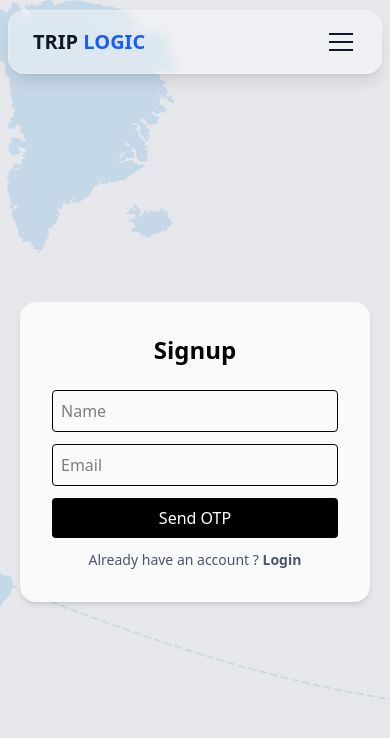
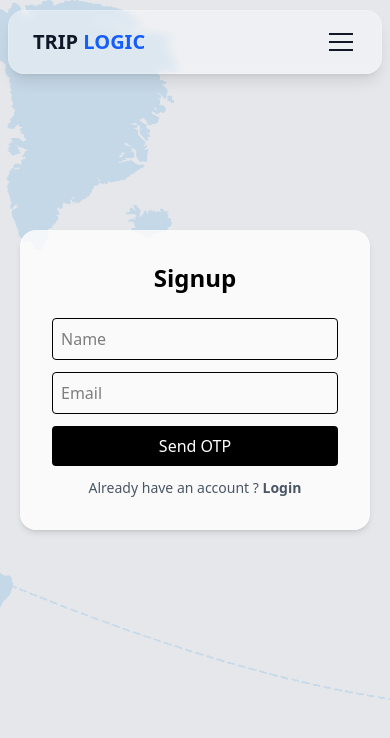
Before and after one commit to madhur2025/triplogic-frontend, a Next.js app: page /register in a window 390 px wide. Shown: the top 738 px of the page. Built offline with nearby package versions, Linux system fonts and the light colour scheme; no server answers.

Commit message:
1 place route generate toaster added

```diff
--- a/src/app/register/page.js
+++ b/src/app/register/page.js
@@ -111,7 +111,7 @@ export default function Register() {
         //     </div>
         // </div>
 
-        <div className="min-h-[87vh] flex items-center justify-center">
+        <div className="h-[70vh] md:h-[87vh] flex items-center justify-center">
             <div className="bg-white/80 p-8 rounded-2xl shadow-md w-[350px]">
                 <h2 className="text-2xl font-bold text-center mb-6">
                     Signup
```
